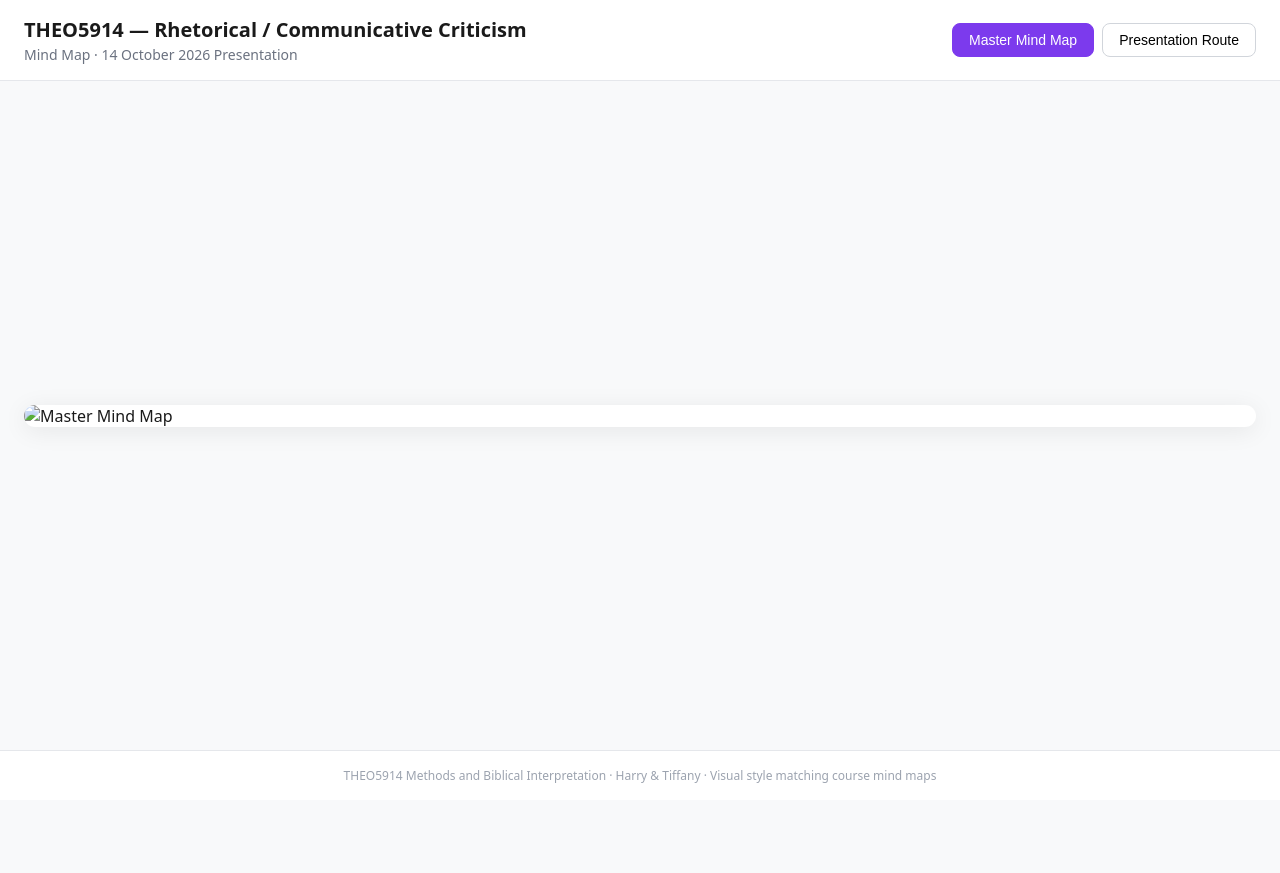
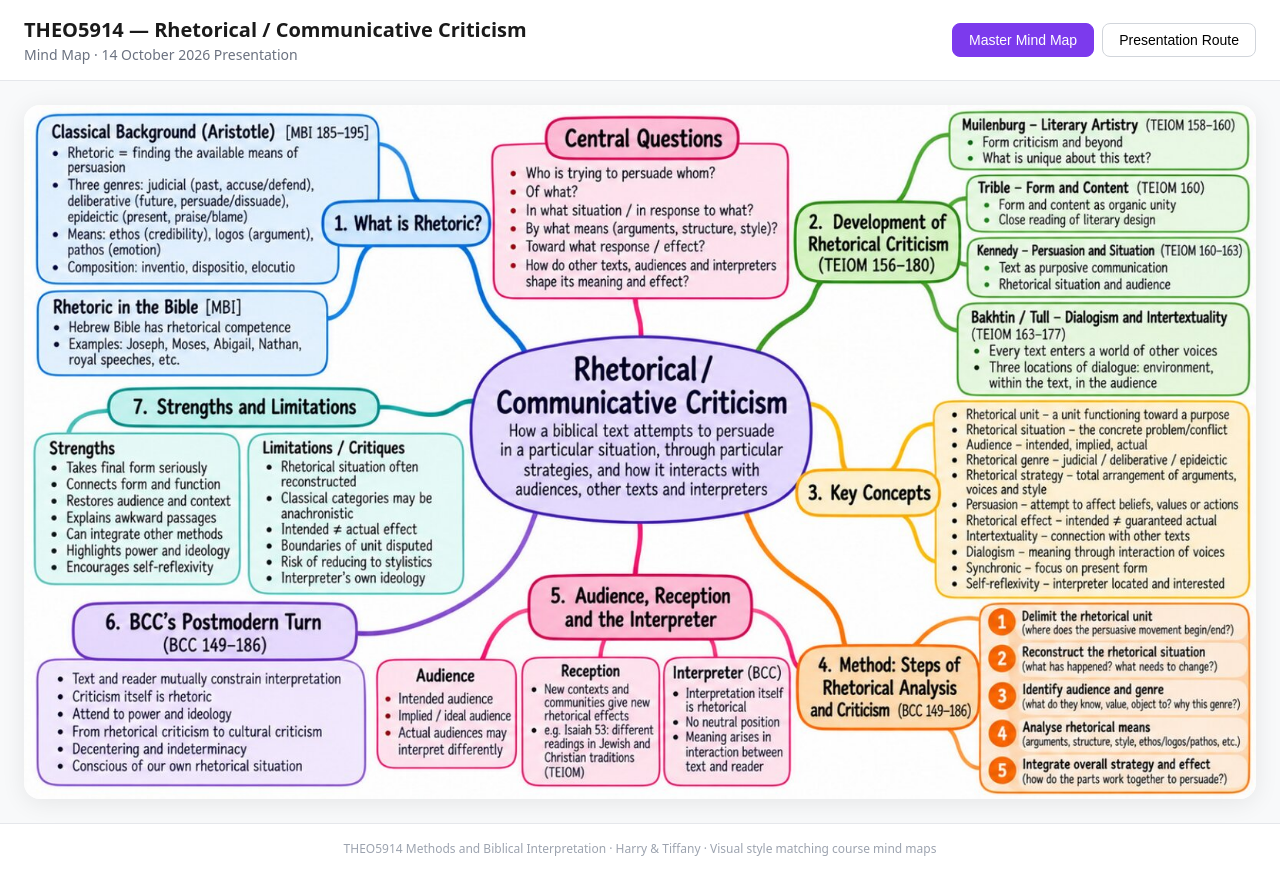
Before and after one commit to lokcheung-ops/theo5914-mindmap, a plain HTML site: page index.html in a window 1280 px wide. Before the commit the page ends 800 px from the top, so only its background shows below. Drawn offline with Linux system fonts and the light colour scheme.

Commit message:
Update image filenames to match uploaded files

```diff
--- a/index.html
+++ b/index.html
@@ -34,7 +34,7 @@
   </header>
   <main>
     <div class="mindmap-container">
-      <img id="mindmap" src="mindmap-master-sm.jpg" alt="Master Mind Map">
+      <img id="mindmap" src="EC4pJ.jpg" alt="Master Mind Map">
     </div>
   </main>
   <footer>THEO5914 Methods and Biblical Interpretation · Harry & Tiffany · Visual style matching course mind maps</footer>
@@ -42,8 +42,8 @@
     const img = document.getElementById('mindmap');
     const btnMaster = document.getElementById('btn-master');
     const btnRoute = document.getElementById('btn-route');
-    btnMaster.addEventListener('click', () => { img.src = 'mindmap-master-sm.jpg'; btnMaster.classList.add('active'); btnRoute.classList.remove('active'); });
-    btnRoute.addEventListener('click', () => { img.src = 'mindmap-route-sm.jpg'; btnRoute.classList.add('active'); btnMaster.classList.remove('active'); });
+    btnMaster.addEventListener('click', () => { img.src = 'EC4pJ.jpg'; btnMaster.classList.add('active'); btnRoute.classList.remove('active'); });
+    btnRoute.addEventListener('click', () => { img.src = 'LIyoI.jpg'; btnRoute.classList.add('active'); btnMaster.classList.remove('active'); });
   </script>
 </body>
 </html>
```
